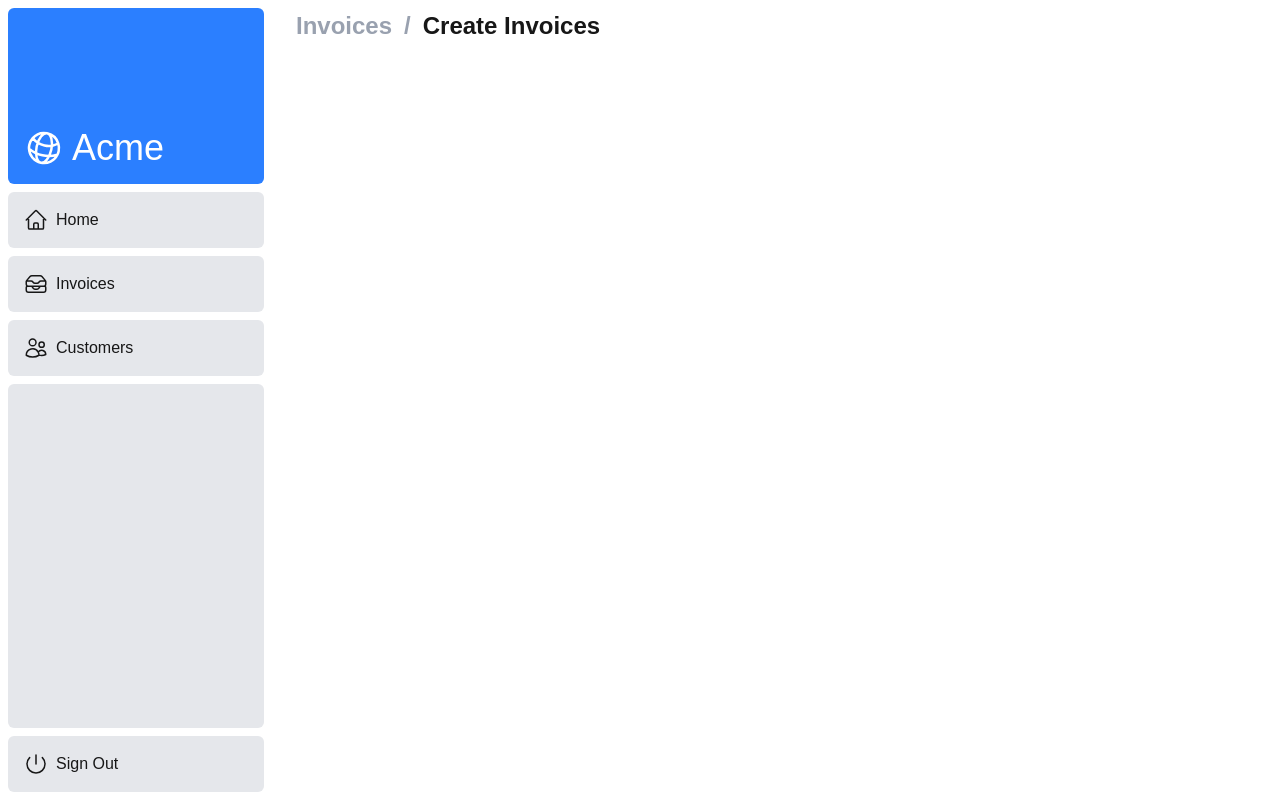
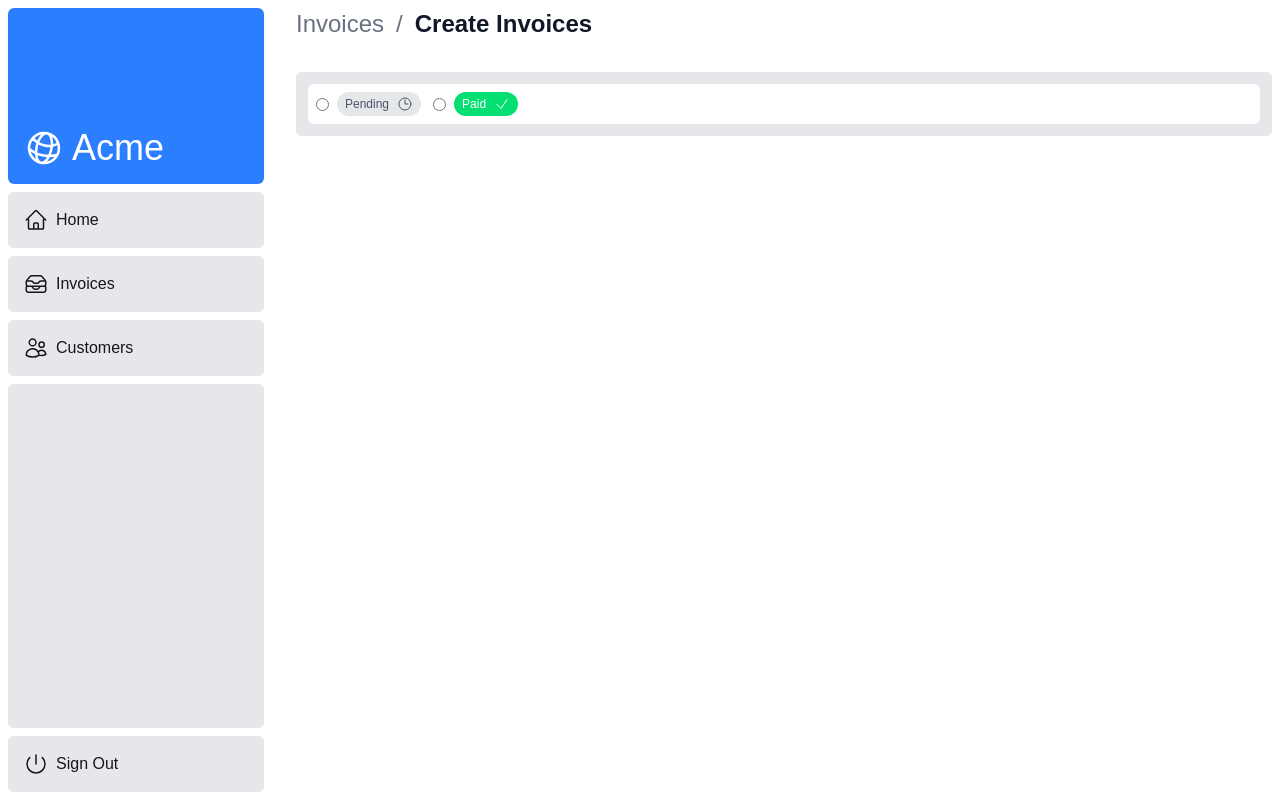
Before and after one commit to TranKhanh1307/next-dashboard, a Next.js app: page /dashboard/invoices/create in a window 1280 px wide. Built offline with nearby package versions, Linux system fonts and the light colour scheme.

Commit message:
add debounce

```diff
--- a/app/dashboard/invoices/create/page.tsx
+++ b/app/dashboard/invoices/create/page.tsx
@@ -1,11 +1,11 @@
+import BreadCrumb from "@/app/ui/invoices/breadcrumbs";
+import Form from "@/app/ui/invoices/create-form";
+
 export default function Page() {
   return (
-    <div>
-      <div className="inline-flex gap-3">
-        <h1 className="text-gray-400">Invoices</h1>
-        <h1 className="text-gray-400">/</h1>
-        <h1>Create Invoices</h1>
-      </div>
-    </div>
+    <main className="space-y-8">
+      <BreadCrumb />
+      <Form />
+    </main>
   );
 }
--- /dev/null
+++ b/app/lib/action.ts
@@ -0,0 +1,3 @@
+"use server";
+
+export async function createInvoice(formData: FormData) {}
--- a/app/login/page.tsx
+++ b/app/login/page.tsx
@@ -1,3 +1,9 @@
+import LoginForm from "../ui/login/login-form";
+
 export default function Page() {
-  return <div></div>;
+  return (
+    <div>
+      <LoginForm />
+    </div>
+  );
 }
--- /dev/null
+++ b/app/ui/common/buttons.tsx
@@ -0,0 +1,30 @@
+"use client";
+
+import clsx from "clsx";
+
+export default function Button({
+  primary,
+  secondary,
+  type = "button", // default to avoid undefined
+  onClick,
+  text,
+}: {
+  primary?: boolean;
+  secondary?: boolean;
+  type?: "submit" | "reset" | "button";
+  onClick: () => void;
+  text: string;
+}) {
+  return (
+    <button
+      type={type}
+      onClick={onClick}
+      className={clsx("p3 rounded-md", {
+        "bg-blue-400 text-white hover:bg-blue-200": primary,
+        "bg-gray-400 text-black hover:bg-gray-200": secondary,
+      })}
+    >
+      {text}
+    </button>
+  );
+}
--- a/app/ui/common/pagination-bar.tsx
+++ b/app/ui/common/pagination-bar.tsx
@@ -19,7 +19,6 @@ export default function PaginationBar({ totalPages }: { totalPages: number }) {
 
   return (
     <div className="flex items-center justify-center">
-      <div className="inline-flex">
       <PageArrow
         direction={"left"}
         href={createPageURL(curPage - 1)}
@@ -30,7 +29,7 @@ export default function PaginationBar({ totalPages }: { totalPages: number }) {
           key={`${page}-${index}`}
           href={createPageURL(page)}
           page={page}
-            curPage={curPage}
+          isActive={page === curPage}
           totalPages={totalPages}
         />
       ))}
@@ -40,31 +39,34 @@ export default function PaginationBar({ totalPages }: { totalPages: number }) {
         isDisabled={curPage === totalPages}
       />
     </div>
-    </div>
   );
 }
 
 function PageNumber({
   href,
   page,
-  curPage,
+  isActive,
   totalPages,
 }: {
   href: string;
   page: string | number;
-  curPage: number;
+  isActive: boolean;
   totalPages: number;
 }) {
-  return (
-    <Link
-      className={clsx(
-        "flex size-10 items-center justify-center border-1 border-gray-200 p-2 hover:bg-blue-400 hover:text-white",
-        { "bg-blue-400 text-white": page === curPage },
-        { "rounded-l-md": page === 1 },
-        { "rounded-r-md": page === totalPages },
-      )}
-      href={href}
-    >
+  const className = clsx(
+    "flex size-10 items-center justify-center border border-gray-200 p-2",
+    {
+      "hover:bg-blue-400 hover:text-white": page !== "..." && !isActive,
+      "bg-blue-400 text-white": isActive,
+      "rounded-l-md": page === 1,
+      "rounded-r-md": page === totalPages,
+    },
+  );
+
+  return page === "..." ? (
+    <div className={className}>{page}</div>
+  ) : (
+    <Link className={className} href={href}>
       {page}
     </Link>
   );
@@ -79,8 +81,7 @@ function PageArrow({
   href: string;
   isDisabled: boolean;
 }) {
-  const icon =
-    direction === "left" ? (
+  const icon = (
     <svg
       xmlns="http://www.w3.org/2000/svg"
       fill="none"
@@ -92,27 +93,16 @@ function PageArrow({
       <path
         strokeLinecap="round"
         strokeLinejoin="round"
-          d="M10.5 19.5 3 12m0 0 7.5-7.5M3 12h18"
-        />
-      </svg>
-    ) : (
-      <svg
-        xmlns="http://www.w3.org/2000/svg"
-        fill="none"
-        viewBox="0 0 24 24"
-        strokeWidth={1.5}
-        stroke="currentColor"
-        className="size-5"
-      >
-        <path
-          strokeLinecap="round"
-          strokeLinejoin="round"
-          d="M13.5 4.5 21 12m0 0-7.5 7.5M21 12H3"
+        d={
+          direction === "left"
+            ? "M10.5 19.5 3 12m0 0 7.5-7.5M3 12h18"
+            : "M13.5 4.5 21 12m0 0-7.5 7.5M21 12H3"
+        }
       />
     </svg>
   );
 
-  const className = clsx("size-10 rounded-md border-1 border-gray-200 p-2", {
+  const className = clsx("size-10 rounded-md border border-gray-200 p-2", {
     "mr-3": direction === "left",
     "ml-3": direction === "right",
     "hover:bg-gray-300": !isDisabled,
--- a/app/ui/common/search-bar.tsx
+++ b/app/ui/common/search-bar.tsx
@@ -2,6 +2,7 @@
 
 import clsx from "clsx";
 import { usePathname, useRouter, useSearchParams } from "next/navigation";
+import { useDebouncedCallback } from "use-debounce";
 
 export default function SearchBar({
   placeholder,
@@ -14,17 +15,16 @@ export default function SearchBar({
   const pathname = usePathname();
   const searchParams = useSearchParams();
 
-  const handleSearch = (term: string) => {
+  const handleSearch = useDebouncedCallback((term: string) => {
     const params = new URLSearchParams(searchParams);
+    params.set("page", "1");
     if (term) {
       params.set("query", term);
-      params.delete("page");
     } else {
       params.delete("query");
-      params.delete("page");
     }
     router.replace(`${pathname}?${params.toString()}`);
-  };
+  }, 300);
 
   return (
     <div
--- /dev/null
+++ b/app/ui/invoices/breadcrumbs.tsx
@@ -0,0 +1,21 @@
+import Link from "next/link";
+
+export default function BreadCrumb() {
+  return (
+    <nav className="inline-flex gap-3 text-2xl text-gray-500">
+      <Link
+        href="/dashboard/invoices"
+        className="transition hover:text-gray-700"
+      >
+        Invoices
+      </Link>
+      <span>/</span>
+      <Link
+        href="/dashboard/invoices/create"
+        className="font-bold text-gray-900 transition hover:text-gray-700"
+      >
+        Create Invoices
+      </Link>
+    </nav>
+  );
+}
--- /dev/null
+++ b/app/ui/invoices/create-form.tsx
@@ -0,0 +1,41 @@
+import { createInvoice } from "@/app/lib/action";
+import Status from "./status";
+export default function Form() {
+  return (
+    <form action={createInvoice} className="flex flex-col">
+      <div className="rounded-md bg-gray-200 p-3">
+        <CustomerInput />
+        <AmountInput />
+        <StatusInput />
+      </div>
+    </form>
+  );
+}
+
+function CustomerInput() {
+  return <></>;
+}
+
+function AmountInput() {
+  return <></>;
+}
+
+function StatusInput() {
+  return (
+    <div className="flex items-center gap-3 rounded-md bg-white p-2">
+      <StatusRadioBtn value={"pending"} />
+      <StatusRadioBtn value={"paid"} />
+    </div>
+  );
+}
+
+function StatusRadioBtn({ value }: { value: "pending" | "paid" }) {
+  return (
+    <div className="flex items-center justify-center gap-2">
+      <input type="radio" id={value} name="status" value={value} />
+      <label htmlFor={value}>
+        <Status status={value} />
+      </label>
+    </div>
+  );
+}
--- a/package.json
+++ b/package.json
@@ -14,7 +14,9 @@
     "next": "15.4.4",
     "postgres": "^3.4.7",
     "react": "19.1.0",
-    "react-dom": "19.1.0"
+    "react-dom": "19.1.0",
+    "use-debounce": "^10.0.5",
+    "zod": "^4.0.15"
   },
   "devDependencies": {
     "@eslint/eslintrc": "^3",
```
Also changed, not shown: app/ui/login/login-form.tsx (renamed from app/ui/login-form.tsx), 1 other file (tests, documents, lock files or other folders). Lines whose indentation alone changed are shown as unchanged.
